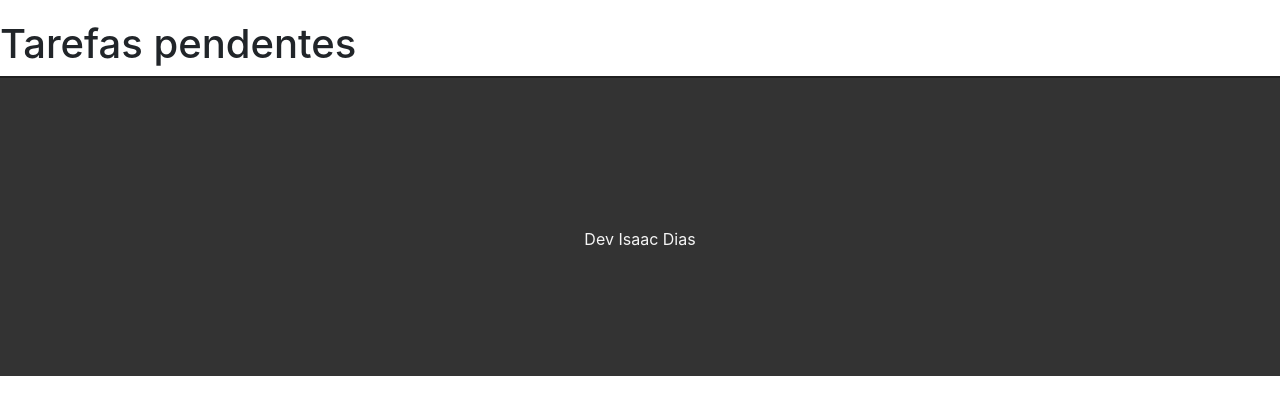
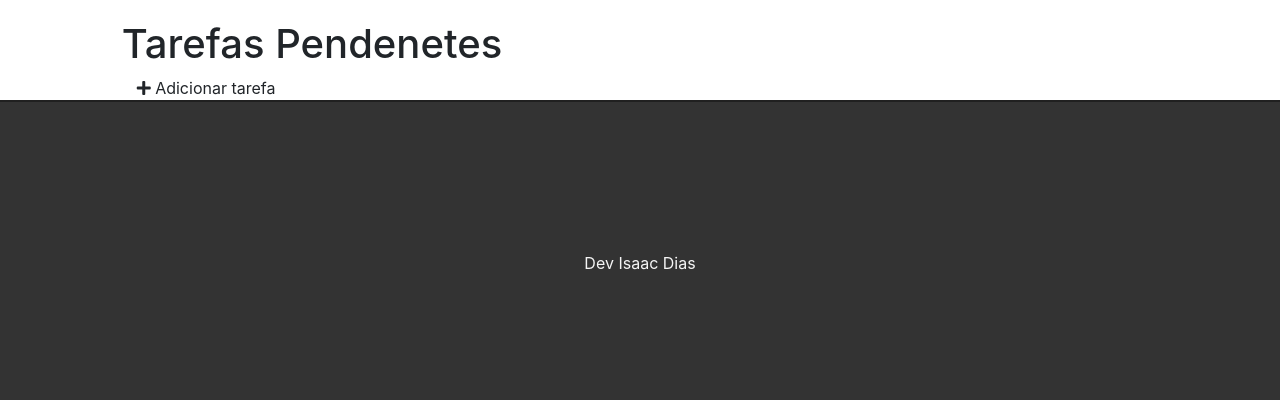
Before and after one commit to isaacdias/to-do-list, a Django app: page / in a window 1280 px wide. Shown: the part 57-477 px from the top of the page. Run offline with Django 3.2, Linux system fonts and the light colour scheme; some libraries are stand-ins or nearby versions.

Commit message:
inserindo o botão add tarefas

```diff
--- a/todo/tasks/templates/tasks/list.html
+++ b/todo/tasks/templates/tasks/list.html
@@ -3,5 +3,10 @@
 {% block title %} Lista de tarefas {% endblock %}
 
 {% block content %}
-<h1>Tarefas pendentes</h1>
+<div class="offset-1 col-10 list-div">
+    <h1>Tarefas Pendenetes</h1>
+    <div class="col-2 add-div">
+        <i class="fas fa-plus"></i> Adicionar tarefa
+    </div>
+</div>
 {% endblock %}
```
